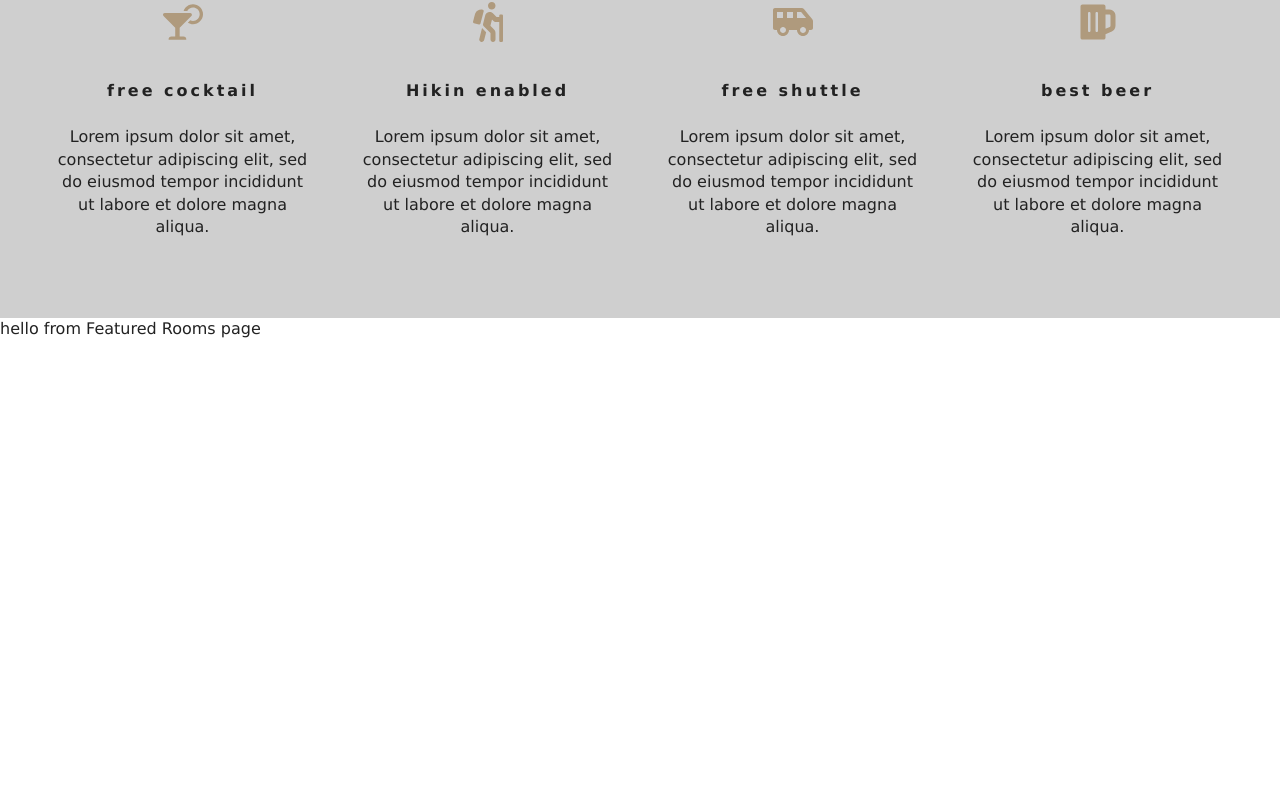
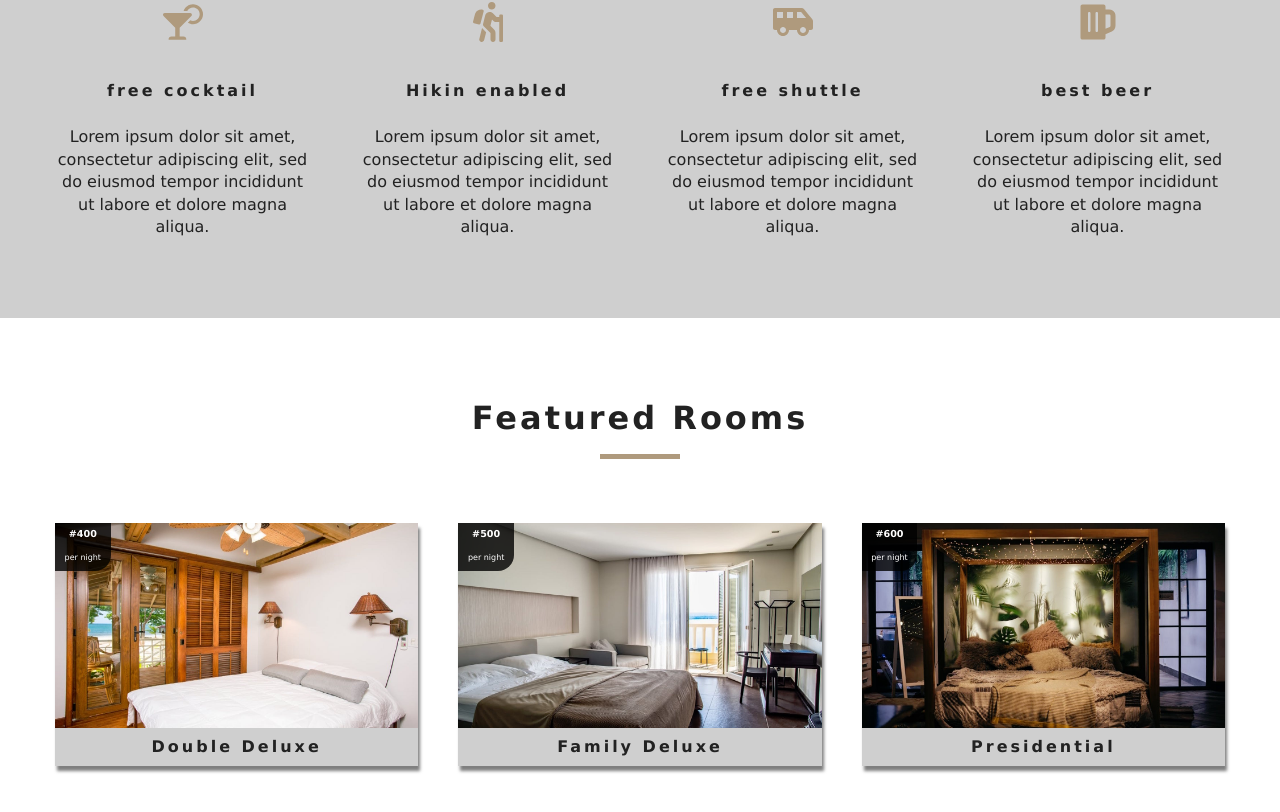
Before and after one commit to riskymind/resort-app, a React (Create React App) app: page / in a window 1280 px wide. Shown: the part 1005-1817 px from the top of the page. Before the commit the page ends 1346 px from the top, so only its background shows below. Built offline with nearby package versions, Linux system fonts and the light colour scheme.

Commit message:
worked on the room, loading, and featured room component

```diff
--- a/src/App.js
+++ b/src/App.js
@@ -14,7 +14,7 @@
       <Switch>
         <Route exact path="/" component={Home} />
         <Route exact path="/rooms" component={Rooms} />
-        <Route exact path="/rooms/:id" component={SingleRoom} />
+        <Route exact path="/rooms/:slug" component={SingleRoom} />
         <Route component={Error} />
       </Switch>
     </>
--- a/src/components/FeaturedRooms.js
+++ b/src/components/FeaturedRooms.js
@@ -1,11 +1,23 @@
 import React, { Component } from "react";
 import { RoomContext } from "../context";
+import Loading from "./Loading";
+import Room from "./Room";
+import Title from "./Title";
 
 export default class FeaturedRooms extends Component {
   static contextType = RoomContext;
   render() {
-    const { featuredRooms: rooms } = this.context;
-    console.log(rooms);
-    return <div>hello from Featured Rooms page</div>;
+    let { loading, featuredRooms: rooms } = this.context;
+    rooms = rooms.map(room => {
+        return <Room key={room.id} room={room}/>
+    })
+    return (
+      <section className="featured-rooms">
+        <Title title="featured rooms"/>
+        <div className="featured-rooms-center">
+            {loading?<Loading/>:rooms}
+        </div>
+      </section>
+    );
   }
 }
--- /dev/null
+++ b/src/components/Loading.js
@@ -0,0 +1,11 @@
+import React from "react";
+import loadingGif from "../images/gif/loading-gear.gif";
+
+export default function Loading() {
+  return (
+    <div className="loading">
+      <h4>rooms data loading....</h4>
+      <img src={loadingGif} alt="loading gif" />
+    </div>
+  );
+}
--- /dev/null
+++ b/src/components/Room.js
@@ -0,0 +1,32 @@
+import React from "react";
+import defaultImg from "../images/room-1.jpeg";
+import { Link } from "react-router-dom";
+import PropTypes from "prop-types";
+
+export default function Room({ room }) {
+  const { name, slug, images, price } = room;
+  return (
+    <article className="room">
+      <div className="img-container">
+        <img src={images[0] || defaultImg} alt="single room" />
+        <div className="price-top">
+          <h4>#{price}</h4>
+          <p>per night</p>
+        </div>
+        <Link to={`/rooms/${slug}`} className="btn-primary room-link">
+          Features
+        </Link>
+      </div>
+      <p className="room-info">{name}</p>
+    </article>
+  );
+}
+
+Room.propTypes = {
+  room: PropTypes.shape({
+    name: PropTypes.string.isRequired,
+    slug: PropTypes.string.isRequired,
+    images: PropTypes.arrayOf(PropTypes.string).isRequired,
+    price: PropTypes.number.isRequired,
+  }),
+};
--- a/src/context.js
+++ b/src/context.js
@@ -7,7 +7,7 @@
     rooms: [],
     sortedRooms: [],
     featuredRooms: [],
-    loading: true,
+    loading: false,
   };
 
   componentDidMount() {
```
